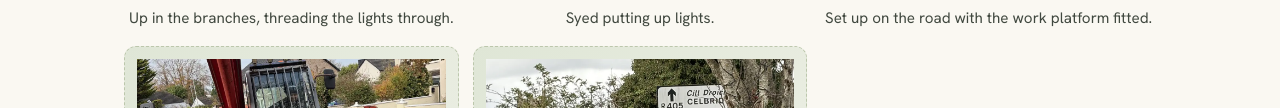
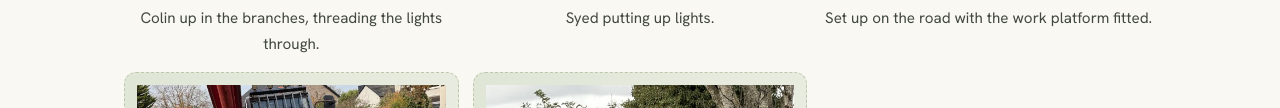
Before and after one commit to newcastletidytowns/newcastle-tidytowns, a plain HTML site: page projects.html in a window 1280 px wide. Shown: the part 979-1087 px from the top of the page. Drawn offline with Linux system fonts and the light colour scheme.

Commit message:
Update image captions for Christmas lights project

```diff
--- a/projects.html
+++ b/projects.html
@@ -123,7 +123,7 @@
         <h2>Getting the Christmas lights up</h2>
         <p class="meta">Work in progress, 7 and 14 November 2026</p>
         <div class="gallery" data-lightbox>
-          <figure><div class="photo"><img src="images/lights-tree.webp" width="1125" height="1500" loading="lazy" decoding="async" alt="A volunteer working from a raised platform up in a bare roadside tree, threading a string of Christmas lights along the branches"></div><figcaption style="font-size:.95rem;color:#40483f;margin-top:6px;text-align:center">Up in the branches, threading the lights through.</figcaption></figure>
+          <figure><div class="photo"><img src="images/lights-tree.webp" width="1125" height="1500" loading="lazy" decoding="async" alt="A volunteer working from a raised platform up in a bare roadside tree, threading a string of Christmas lights along the branches"></div><figcaption style="font-size:.95rem;color:#40483f;margin-top:6px;text-align:center">Colin up in the branches, threading the lights through.</figcaption></figure>
           <figure><div class="photo"><img src="images/lights-syed.webp" width="1125" height="1500" loading="lazy" decoding="async" alt="Syed up in the raised telehandler platform putting Christmas lights into a bare roadside tree, with another volunteer steadying a ladder below"></div><figcaption style="font-size:.95rem;color:#40483f;margin-top:6px;text-align:center">Syed putting up lights.</figcaption></figure>
           <figure><div class="photo"><img src="images/lights-telehandler.webp" width="1500" height="1125" loading="lazy" decoding="async" alt="A red Manitou telehandler parked on the roadside with a safety work cage fitted, ready for putting up the lights"></div><figcaption style="font-size:.95rem;color:#40483f;margin-top:6px;text-align:center">Set up on the road with the work platform fitted.</figcaption></figure>
           <figure><div class="photo"><img src="images/lights-telehandler-front.webp" width="1125" height="1500" loading="lazy" decoding="async" alt="A volunteer in the cab of the red Manitou telehandler used to reach the high branches for the Christmas lights"></div><figcaption style="font-size:.95rem;color:#40483f;margin-top:6px;text-align:center">Colin gearing up the machine to lift us up to the high branches.</figcaption></figure>
```
